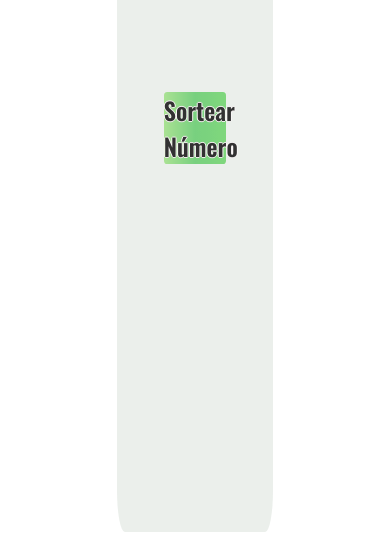
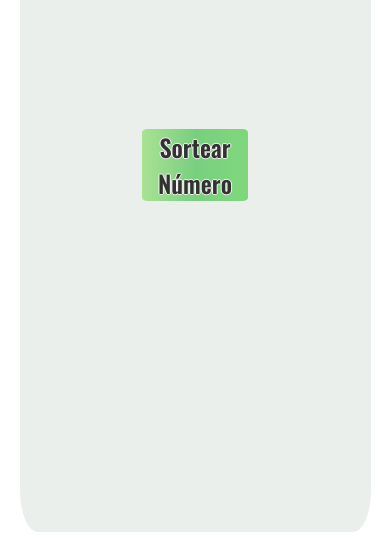
Before and after one commit to jaquelinefestucci/SORTEADOR-JAVASCRIPT, a plain HTML site: page index.html in a window 390 px wide. Shown: the part 308-844 px from the top of the page. Drawn offline with nearby package versions, Linux system fonts and the light colour scheme.

Commit message:
Alteração margem

```diff
--- a/styles.css
+++ b/styles.css
@@ -97,6 +97,13 @@ h1 {
     body {
         background: none;
     }
+    main {
+
+        width: 90%;
+        margin: 1%;
+       }
+
+       .buttons {
+        margin: 20%;
+       }
 }
-
-}
```
